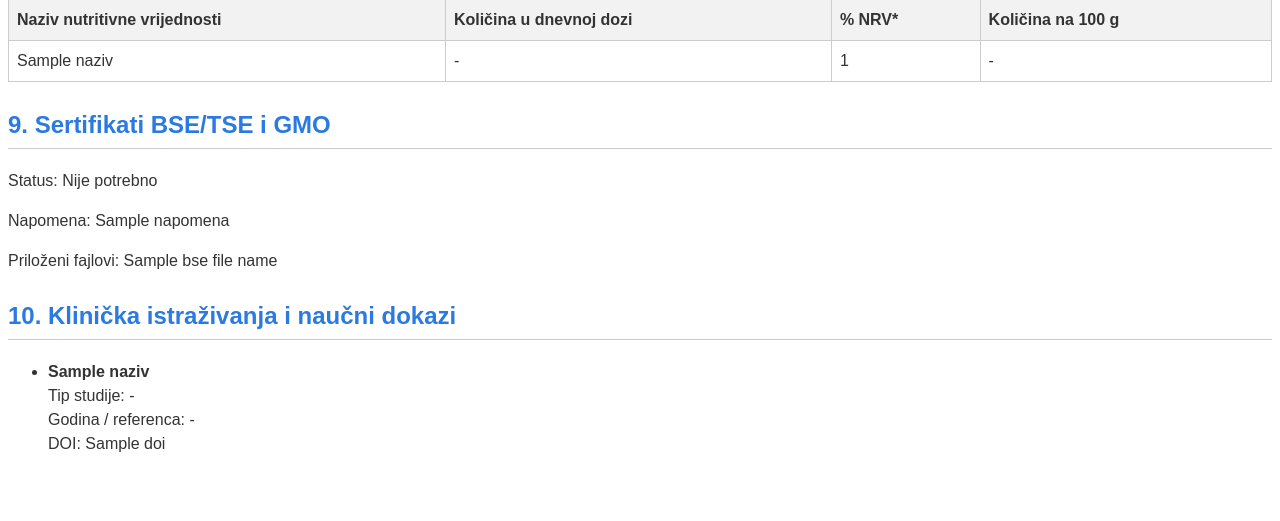
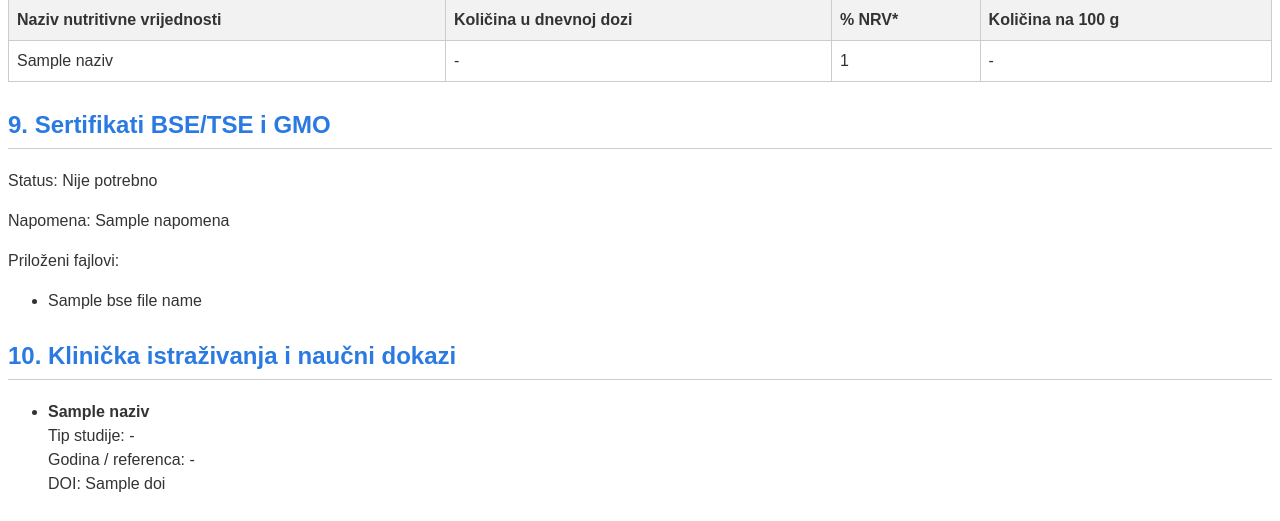
Before and after one commit to mladen21bl/FormaApp, a Django app: template FormaApp/templates/FormaApp/email_template.html in a window 1280 px wide. Shown: the part 2406-2927 px from the top of the page. Before the commit the page ends 2858 px from the top, so only its background shows below. Run offline with Django 4.2, Linux system fonts and the light colour scheme; the template is opened without the code that fills it: most values are stand-ins (such as "Sample title", 1, 10 or a date in 2020).

Commit message:
sredjeno sve za demonstraciju

```diff
--- a/FormaApp/templates/FormaApp/email_template.html
+++ b/FormaApp/templates/FormaApp/email_template.html
@@ -185,7 +185,12 @@
     <p>Status: {{ bse_tse.status|default:"Nije potrebno" }}</p>
     {% if bse_tse.napomena %}<p>Napomena: {{ bse_tse.napomena }}</p>{% endif %}
     {% if bse_file_names %}
-    <p>Priloženi fajlovi: {{ bse_file_names|join:", " }}</p>
+    <p>Priloženi fajlovi:</p>
+    <ul>
+        {% for f in bse_file_names %}
+        <li>{{ f }}</li>
+        {% endfor %}
+    </ul>
     {% endif %}
 </div>
 
--- a/FormaApp/templates/FormaApp/test.html
+++ b/FormaApp/templates/FormaApp/test.html
@@ -573,7 +573,7 @@ function addNutrientRow() {
 
 <!-- 9. BSE/TSE -->
 <fieldset style="border:1px solid #ccc; border-radius:8px; padding:15px; margin-top:20px;">
-    <legend style="font-weight:bold; color:#2a7ae2;">9. Sertifikati BSE/TSE i GMO</legend>
+    <legend style="font-weight:bold; color:#080b0f;">9. Sertifikati BSE/TSE i GMO</legend>
 
     <p>
         Unesite informacije o BSE/TSE i GMO samo ako proizvod sadrži životinjske komponente
```
